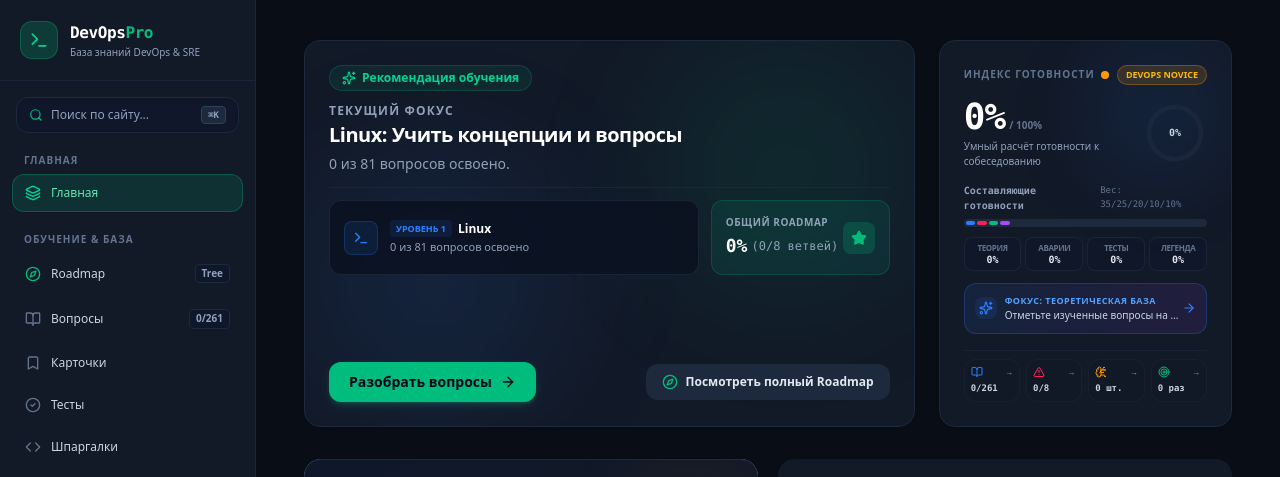
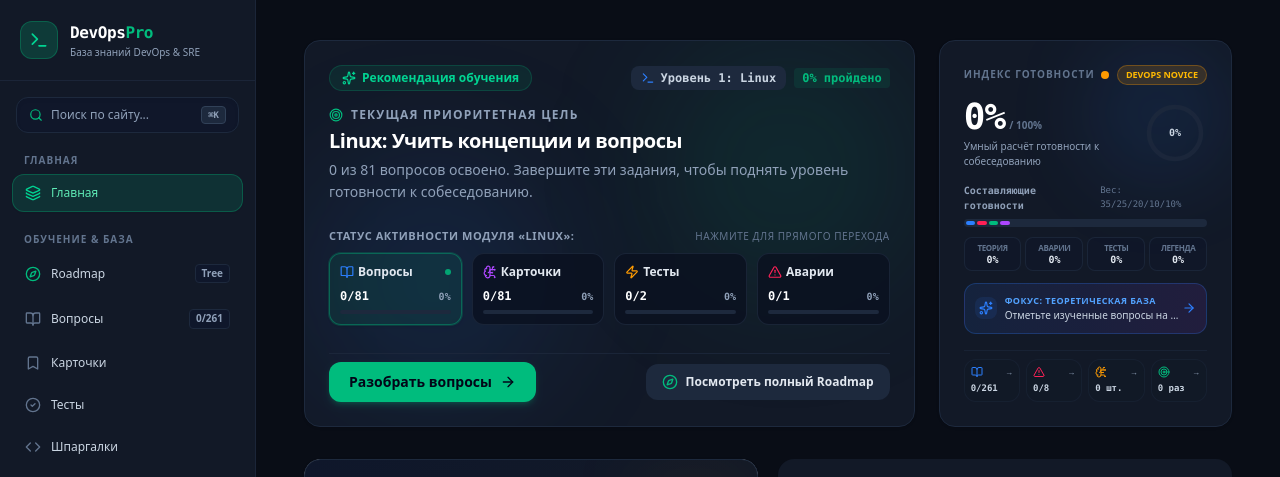
Before and after one commit to KerryMi/devops-pro, a React (Vite) app: page / in a window 1280 px wide. Shown: the top 477 px of the page. Built offline with nearby package versions, Linux system fonts and the light colour scheme; no server answers.

Commit message:
feat(dashboard): enhance welcome banner UI
Refactor the dashboard welcome banner layout to improve spacing, visual hierarchy, and styling consistency.

```diff
--- a/src/components/views/Dashboard.tsx
+++ b/src/components/views/Dashboard.tsx
@@ -110,74 +110,181 @@ export const Dashboard: React.FC<DashboardProps> = ({
       <div className="grid grid-cols-1 lg:grid-cols-3 gap-6 items-stretch">
 
         {/* Welcome & Focus Banner */}
-        <div className="lg:col-span-2 bg-white dark:bg-[#121927] text-slate-900 dark:text-white p-5 sm:p-6 rounded-2xl shadow-sm flex flex-col space-y-4 relative overflow-hidden border border-slate-200 dark:border-slate-800 transition-colors duration-200">
+        <div className="lg:col-span-2 bg-white dark:bg-[#121927] text-slate-900 dark:text-white p-5 sm:p-6 rounded-2xl shadow-sm flex flex-col justify-between space-y-5 relative overflow-hidden border border-slate-200 dark:border-slate-800 transition-colors duration-200">
           {/* Ambient glows */}
           <div className="absolute top-0 right-0 w-64 h-64 bg-emerald-500/5 dark:bg-emerald-500/10 rounded-full blur-3xl pointer-events-none" />
           <div className="absolute bottom-0 left-0 w-64 h-64 bg-blue-500/5 dark:bg-blue-500/10 rounded-full blur-3xl pointer-events-none" />
 
-          <div className="space-y-3 relative z-10">
+          <div className="space-y-4 relative z-10">
+            {/* Header row */}
             <div className="flex flex-wrap items-center justify-between gap-2">
               <div className="inline-flex items-center space-x-1.5 px-3 py-1 rounded-full bg-emerald-500/10 text-emerald-600 dark:text-emerald-400 text-xs font-bold border border-emerald-500/20">
                 <Sparkles className="w-3.5 h-3.5" />
                 <span>Рекомендация обучения</span>
               </div>
+
+              <div className="flex items-center space-x-2 text-xs font-semibold text-slate-500 dark:text-slate-400">
+                <span className="flex items-center space-x-1.5 px-2.5 py-1 rounded-lg bg-slate-100 dark:bg-slate-800 text-slate-700 dark:text-slate-300 font-mono">
+                  <recommendedStage.icon className="w-3.5 h-3.5 text-blue-500" />
+                  <span>Уровень {recommendedStage.step}: {recommendedStage.name}</span>
+                </span>
+                <span className="hidden sm:inline-block px-2 py-0.5 rounded bg-emerald-500/10 text-emerald-500 font-bold font-mono">
+                  {recommendedStage.stats.overallPercent}% пройдено
+                </span>
+              </div>
             </div>
 
-
+            {/* Focus title & description */}
             <div>
-              <h3 className="text-xs font-extrabold text-slate-400 uppercase tracking-widest">Текущий фокус</h3>
-              <p className="text-lg sm:text-xl font-black tracking-tight mt-0.5 text-slate-900 dark:text-white leading-snug">
-                {recommendedStage.name}: {recActivity.title}
-              </p>
+              <div className="flex items-center space-x-2 text-xs font-extrabold text-slate-400 uppercase tracking-widest">
+                <Target className="w-3.5 h-3.5 text-emerald-500" />
+                <span>Текущая приоритетная цель</span>
+              </div>
+              <h3 className="text-lg sm:text-xl font-black tracking-tight mt-1 text-slate-900 dark:text-white leading-snug flex items-center gap-2">
+                <span>{recommendedStage.name}: {recActivity.title}</span>
+              </h3>
               <p className="text-xs sm:text-sm text-slate-600 dark:text-slate-400 mt-1 leading-relaxed">
-                {recActivity.description}.
+                {recActivity.description}. Завершите эти задания, чтобы поднять уровень готовности к собеседованию.
               </p>
             </div>
 
-            {/* Transferred Roadmap Focus Blocks (Replacing old quick metrics bar) */}
-            <div className="pt-3 border-t border-slate-100 dark:border-slate-800/80 grid grid-cols-1 sm:grid-cols-3 gap-3">
-              {/* Recommended Focus Stage Card */}
-              <div
-                onClick={() => onNavigate(recActivity.type, recommendedStage.categoryId)}
-                className="sm:col-span-2 p-3 sm:p-3.5 rounded-xl bg-slate-50/80 dark:bg-[#0b1120]/80 border border-slate-200/80 dark:border-slate-800/80 flex items-center justify-between cursor-pointer hover:border-emerald-500/40 transition-all group"
-              >
-                <div className="flex items-center space-x-3 min-w-0 w-full">
-                  <div className="p-2 rounded-lg bg-blue-500/10 text-blue-500 border border-blue-500/20 shrink-0">
-                    <recommendedStage.icon className="w-4 h-4" />
+            {/* Detailed 4-Activity breakdown grid for this stage */}
+            <div className="pt-2">
+              <div className="text-[11px] font-bold text-slate-400 uppercase tracking-wider mb-2 flex items-center justify-between">
+                <span>Статус активности модуля «{recommendedStage.name}»:</span>
+                <span className="text-[10px] text-slate-500 font-normal">Нажмите для прямого перехода</span>
+              </div>
+
+              <div className="grid grid-cols-2 sm:grid-cols-4 gap-2.5">
+                {/* 1. Questions */}
+                <div
+                  onClick={() => onNavigate('questions', recommendedStage.categoryId)}
+                  className={`p-2.5 rounded-xl border transition-all cursor-pointer flex flex-col justify-between ${
+                    recActivity.type === 'questions'
+                      ? 'bg-emerald-500/10 border-emerald-500/40 shadow-sm ring-1 ring-emerald-500/20'
+                      : 'bg-slate-50/80 dark:bg-[#0b1120]/80 border-slate-200/80 dark:border-slate-800/80 hover:border-slate-300 dark:hover:border-slate-700'
+                  }`}
+                >
+                  <div className="flex items-center justify-between mb-1">
+                    <span className="text-xs font-bold text-slate-800 dark:text-slate-200 flex items-center space-x-1">
+                      <BookOpen className="w-3.5 h-3.5 text-blue-500" />
+                      <span>Вопросы</span>
+                    </span>
+                    {recActivity.type === 'questions' && (
+                      <span className="w-1.5 h-1.5 rounded-full bg-emerald-500 animate-pulse" />
+                    )}
                   </div>
-                  <div className="min-w-0 flex-1">
-                    <div className="flex items-center space-x-1.5">
-                      <span className="text-[9px] font-black uppercase text-blue-500 bg-blue-500/10 px-1.5 py-0.5 rounded shrink-0">
-                        Уровень {recommendedStage.step}
-                      </span>
-                      <span className="text-xs font-extrabold text-slate-900 dark:text-white truncate">
-                        {recommendedStage.name}
-                      </span>
-                    </div>
-                    <p className="text-[11px] text-slate-500 dark:text-slate-400 truncate mt-0.5">
-                      {recActivity.description}
-                    </p>
+                  <div className="flex items-baseline justify-between mt-1">
+                    <span className="text-xs font-extrabold font-mono text-slate-900 dark:text-white">
+                      {recommendedStage.stats.masteredQuestions}/{recommendedStage.stats.totalQuestions}
+                    </span>
+                    <span className="text-[10px] font-bold text-slate-400 font-mono">
+                      {recommendedStage.stats.questionsPercent}%
+                    </span>
+                  </div>
+                  <div className="w-full bg-slate-200 dark:bg-slate-800 h-1 rounded-full mt-1.5 overflow-hidden">
+                    <div className="bg-blue-500 h-full rounded-full transition-all" style={{ width: `${recommendedStage.stats.questionsPercent}%` }} />
                   </div>
                 </div>
-              </div>
 
-              {/* Overall Progress Pill */}
-              <div className="p-3 sm:p-3.5 rounded-xl bg-gradient-to-br from-emerald-500/10 to-teal-500/10 border border-emerald-500/20 flex items-center justify-between">
-                <div>
-                  <div className="text-[10px] font-extrabold text-slate-400 uppercase tracking-wider">Общий Roadmap</div>
-                  <div className="text-lg font-black text-slate-900 dark:text-white font-mono flex items-center space-x-1 mt-0.5">
-                    <span>{overallPercent}%</span>
-                    <span className="text-xs text-slate-400 font-normal">({completedCount}/8 ветвей)</span>
+                {/* 2. Flashcards */}
+                <div
+                  onClick={() => onNavigate('flashcards', recommendedStage.categoryId)}
+                  className={`p-2.5 rounded-xl border transition-all cursor-pointer flex flex-col justify-between ${
+                    recActivity.type === 'flashcards'
+                      ? 'bg-emerald-500/10 border-emerald-500/40 shadow-sm ring-1 ring-emerald-500/20'
+                      : 'bg-slate-50/80 dark:bg-[#0b1120]/80 border-slate-200/80 dark:border-slate-800/80 hover:border-slate-300 dark:hover:border-slate-700'
+                  }`}
+                >
+                  <div className="flex items-center justify-between mb-1">
+                    <span className="text-xs font-bold text-slate-800 dark:text-slate-200 flex items-center space-x-1">
+                      <BrainCircuit className="w-3.5 h-3.5 text-purple-500" />
+                      <span>Карточки</span>
+                    </span>
+                    {recActivity.type === 'flashcards' && (
+                      <span className="w-1.5 h-1.5 rounded-full bg-emerald-500 animate-pulse" />
+                    )}
+                  </div>
+                  <div className="flex items-baseline justify-between mt-1">
+                    <span className="text-xs font-extrabold font-mono text-slate-900 dark:text-white">
+                      {recommendedStage.stats.reviewedCards}/{recommendedStage.stats.totalCards}
+                    </span>
+                    <span className="text-[10px] font-bold text-slate-400 font-mono">
+                      {recommendedStage.stats.cardsPercent}%
+                    </span>
+                  </div>
+                  <div className="w-full bg-slate-200 dark:bg-slate-800 h-1 rounded-full mt-1.5 overflow-hidden">
+                    <div className="bg-purple-500 h-full rounded-full transition-all" style={{ width: `${recommendedStage.stats.cardsPercent}%` }} />
                   </div>
                 </div>
-                <div className="w-8 h-8 rounded-lg bg-emerald-500/20 text-emerald-500 flex items-center justify-center font-bold">
-                  <Star className="w-4 h-4 fill-emerald-500" />
+
+                {/* 3. Quizzes */}
+                <div
+                  onClick={() => onNavigate('quizzes', recommendedStage.categoryId)}
+                  className={`p-2.5 rounded-xl border transition-all cursor-pointer flex flex-col justify-between ${
+                    recActivity.type === 'quizzes'
+                      ? 'bg-emerald-500/10 border-emerald-500/40 shadow-sm ring-1 ring-emerald-500/20'
+                      : 'bg-slate-50/80 dark:bg-[#0b1120]/80 border-slate-200/80 dark:border-slate-800/80 hover:border-slate-300 dark:hover:border-slate-700'
+                  }`}
+                >
+                  <div className="flex items-center justify-between mb-1">
+                    <span className="text-xs font-bold text-slate-800 dark:text-slate-200 flex items-center space-x-1">
+                      <Zap className="w-3.5 h-3.5 text-amber-500" />
+                      <span>Тесты</span>
+                    </span>
+                    {recActivity.type === 'quizzes' && (
+                      <span className="w-1.5 h-1.5 rounded-full bg-emerald-500 animate-pulse" />
+                    )}
+                  </div>
+                  <div className="flex items-baseline justify-between mt-1">
+                    <span className="text-xs font-extrabold font-mono text-slate-900 dark:text-white">
+                      {recommendedStage.stats.passedQuizzes}/{recommendedStage.stats.totalQuizzes || 1}
+                    </span>
+                    <span className="text-[10px] font-bold text-slate-400 font-mono">
+                      {recommendedStage.stats.quizzesPercent}%
+                    </span>
+                  </div>
+                  <div className="w-full bg-slate-200 dark:bg-slate-800 h-1 rounded-full mt-1.5 overflow-hidden">
+                    <div className="bg-amber-500 h-full rounded-full transition-all" style={{ width: `${recommendedStage.stats.quizzesPercent}%` }} />
+                  </div>
+                </div>
+
+                {/* 4. Incidents */}
+                <div
+                  onClick={() => onNavigate('incidents', recommendedStage.categoryId)}
+                  className={`p-2.5 rounded-xl border transition-all cursor-pointer flex flex-col justify-between ${
+                    recActivity.type === 'incidents'
+                      ? 'bg-emerald-500/10 border-emerald-500/40 shadow-sm ring-1 ring-emerald-500/20'
+                      : 'bg-slate-50/80 dark:bg-[#0b1120]/80 border-slate-200/80 dark:border-slate-800/80 hover:border-slate-300 dark:hover:border-slate-700'
+                  }`}
+                >
+                  <div className="flex items-center justify-between mb-1">
+                    <span className="text-xs font-bold text-slate-800 dark:text-slate-200 flex items-center space-x-1">
+                      <AlertTriangle className="w-3.5 h-3.5 text-rose-500" />
+                      <span>Аварии</span>
+                    </span>
+                    {recActivity.type === 'incidents' && (
+                      <span className="w-1.5 h-1.5 rounded-full bg-emerald-500 animate-pulse" />
+                    )}
+                  </div>
+                  <div className="flex items-baseline justify-between mt-1">
+                    <span className="text-xs font-extrabold font-mono text-slate-900 dark:text-white">
+                      {recommendedStage.stats.solvedIncidents}/{recommendedStage.stats.totalIncidents || 1}
+                    </span>
+                    <span className="text-[10px] font-bold text-slate-400 font-mono">
+                      {recommendedStage.stats.incidentsPercent}%
+                    </span>
+                  </div>
+                  <div className="w-full bg-slate-200 dark:bg-slate-800 h-1 rounded-full mt-1.5 overflow-hidden">
+                    <div className="bg-rose-500 h-full rounded-full transition-all" style={{ width: `${recommendedStage.stats.incidentsPercent}%` }} />
+                  </div>
                 </div>
               </div>
             </div>
           </div>
 
-          <div className="mt-auto pt-4 flex flex-col sm:flex-row items-center justify-between gap-3 relative z-10">
+          {/* Action buttons footer */}
+          <div className="pt-2 flex flex-col sm:flex-row items-center justify-between gap-3 relative z-10 border-t border-slate-100 dark:border-slate-800/80">
             <button
               onClick={() => onNavigate(recActivity.type, recommendedStage.categoryId)}
               className="w-full sm:w-auto py-2.5 px-5 rounded-xl bg-emerald-500 hover:bg-emerald-400 text-slate-950 font-extrabold text-xs sm:text-sm flex items-center justify-center space-x-2 shadow-md shadow-emerald-500/20 transition-all cursor-pointer"
```
